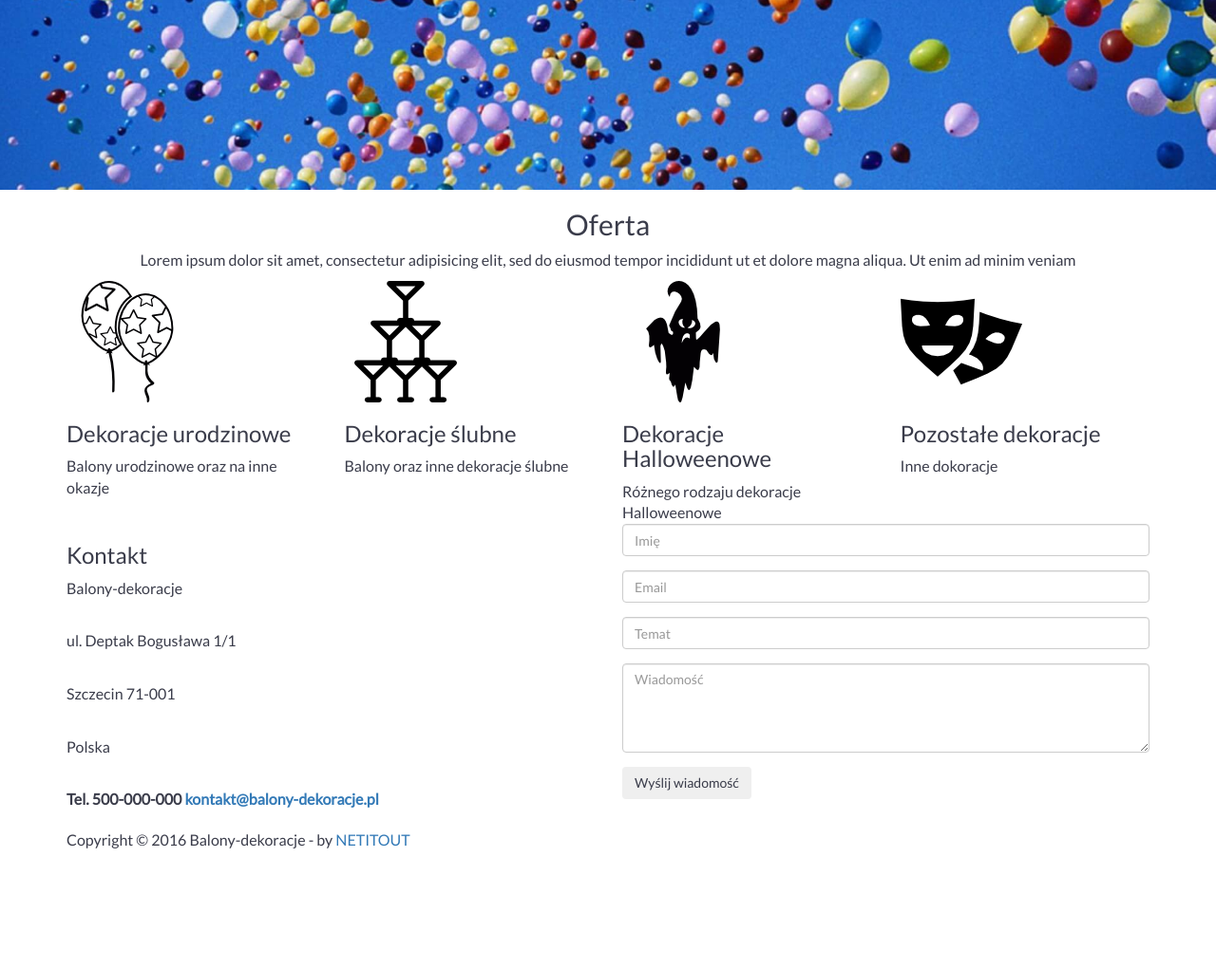
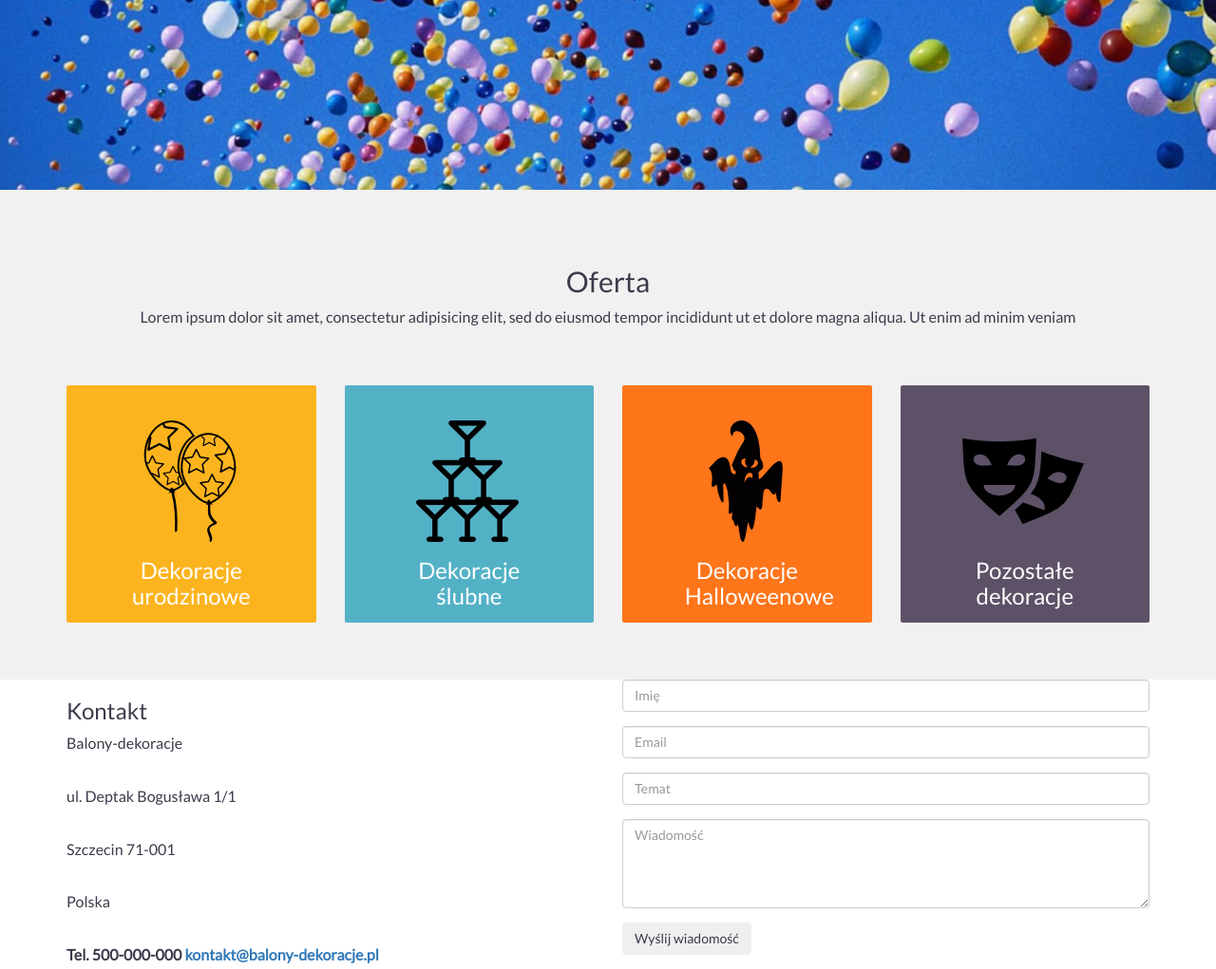
Before and after one commit to maciejdobrski/dekoracje-balony, a PHP site: page / in a window 1280 px wide. Shown: the part 600-1621 px from the top of the page at 95% size. Before the commit the page ends 1494 px from the top, so only its background shows below. Run offline with PHP 8.4, Linux system fonts and the light colour scheme; some libraries are stand-ins or nearby versions.

Commit message:
Stylowanie sekcji offer

```diff
--- a/assets/css/style.css
+++ b/assets/css/style.css
@@ -494,6 +494,79 @@ a, button {
             bottom: -4px;
             left: -4px; }
 
+.offer {
+  background-color: #f1f1f1;
+  padding: 60px 0; }
+  .offer .offer-box {
+    text-align: center;
+    padding: 40px 50px;
+    border-radius: 2px;
+    -webkit-border-radius: 2px;
+    -moz-border-radius: 2px;
+    overflow: hidden;
+    margin-top: 25px;
+    position: relative;
+    height: 250px;
+    -webkit-transition: all 0.3s ease-out;
+    -moz-transition: all 0.3s ease-out;
+    -ms-transition: all 0.3s ease-out;
+    -o-transition: all 0.3s ease-out;
+    transition: all 0.3s ease-out; }
+    .offer .offer-box.box-1 {
+      background-color: #fcb41e; }
+    .offer .offer-box.box-2 {
+      background-color: #53b1c6; }
+    .offer .offer-box.box-3 {
+      background-color: #ff751a; }
+    .offer .offer-box.box-4 {
+      background-color: #5d5167; }
+    .offer .offer-box .offer-image {
+      position: absolute;
+      left: 50%;
+      top: 15%;
+      margin-left: -25%;
+      -webkit-transition: top .3s ease-in-out;
+      -moz-transition: top .3s ease-in-out;
+      -ms-transition: top .3s ease-in-out;
+      -o-transition: top .3s ease-in-out;
+      transition: top .3s ease-in-out; }
+    .offer .offer-box .offer-slogan {
+      position: absolute;
+      left: 50%;
+      margin-left: -25%;
+      width: 50%;
+      top: 65%;
+      -webkit-transition: top .3s ease-in-out;
+      -moz-transition: top .3s ease-in-out;
+      -ms-transition: top .3s ease-in-out;
+      -o-transition: top .3s ease-in-out;
+      transition: top .3s ease-in-out; }
+      .offer .offer-box .offer-slogan h3 {
+        color: #fff; }
+    .offer .offer-box .offer-hide-text {
+      overflow: hidden;
+      -webkit-transition: top .3s ease-in-out;
+      -moz-transition: top .3s ease-in-out;
+      -ms-transition: top .3s ease-in-out;
+      -o-transition: top .3s ease-in-out;
+      transition: top .3s ease-in-out;
+      position: absolute;
+      left: 50%;
+      width: 50%;
+      height: 50%;
+      margin-left: -25%;
+      top: 100%; }
+    .offer .offer-box:hover {
+      background-color: #fff; }
+      .offer .offer-box:hover .offer-image {
+        top: -60%; }
+      .offer .offer-box:hover .offer-slogan {
+        top: 15%; }
+        .offer .offer-box:hover .offer-slogan h3 {
+          color: #3a3c4a; }
+      .offer .offer-box:hover .offer-hide-text {
+        top: 50%; }
+
 /* ===== Media queries ===== */
 @media (min-width: 768px) {
   .header.opacity {
@@ -505,6 +578,9 @@ a, button {
     .header .navbar-collapse .navbar-nav li {
       margin-bottom: 0; }
       .header .navbar-collapse .navbar-nav li .scrollto {
-        padding: 30px 10px; } }
+        padding: 30px 10px; }
+
+  .offer .offer-box {
+    margin-top: 50px; } }
 
 /*# sourceMappingURL=style.css.map */
--- a/assets/sass/style.scss
+++ b/assets/sass/style.scss
@@ -211,7 +211,102 @@ a, button {
       }
     }
   }
+}
 
+.offer{
+  background-color: #f1f1f1;
+  padding: 60px 0;
+
+  .offer-box{
+    text-align: center;
+    padding: 40px 50px;
+    border-radius: 2px;
+    -webkit-border-radius: 2px;
+    -moz-border-radius: 2px;
+    overflow: hidden;
+    margin-top: 25px;
+    position: relative;
+    height: 250px;
+    -webkit-transition: all 0.3s ease-out;
+    -moz-transition: all 0.3s ease-out;
+    -ms-transition: all 0.3s ease-out;
+    -o-transition: all 0.3s ease-out;
+    transition: all 0.3s ease-out;
+
+    &.box-1{
+      background-color: #fcb41e;
+    }
+    &.box-2{
+      background-color: #53b1c6;
+    }
+    &.box-3{
+      background-color: #ff751a;
+    }
+    &.box-4{
+      background-color: #5d5167;
+    }
+
+    .offer-image{
+      position: absolute;
+      left: 50%;
+      top: 15%;
+      margin-left: -25%;
+      -webkit-transition: top .3s ease-in-out;
+      -moz-transition: top .3s ease-in-out;
+      -ms-transition: top .3s ease-in-out;
+      -o-transition: top .3s ease-in-out;
+      transition: top .3s ease-in-out;
+    }
+
+    .offer-slogan{
+      position: absolute;
+      left: 50%;
+      margin-left: -25%;
+      width: 50%;
+      top: 65%;
+      -webkit-transition: top .3s ease-in-out;
+      -moz-transition: top .3s ease-in-out;
+      -ms-transition: top .3s ease-in-out;
+      -o-transition: top .3s ease-in-out;
+      transition: top .3s ease-in-out;
+
+      h3{
+        color: $secundary-color;
+      }
+    }
+
+    .offer-hide-text{
+      overflow: hidden;
+      -webkit-transition: top .3s ease-in-out;
+      -moz-transition: top .3s ease-in-out;
+      -ms-transition: top .3s ease-in-out;
+      -o-transition: top .3s ease-in-out;
+      transition: top .3s ease-in-out;
+      position: absolute;
+      left: 50%;
+      width: 50%;
+      height: 50%;
+      margin-left: -25%;
+      top: 100%;
+    }
+
+    &:hover{
+      background-color: $secundary-color;
+      .offer-image{
+        top: -60%;
+      }
+      .offer-slogan{
+        top: 15%;
+
+        h3{
+          color: $primary-color;
+        }
+      }
+      .offer-hide-text{
+        top: 50%;
+      }
+    }
+  }
 }
 
 /* ===== Media queries ===== */
@@ -240,4 +335,10 @@ a, button {
       }
     }
   }
+
+  .offer{
+    .offer-box{
+      margin-top: 50px;
+    }
+  }
 }
```
